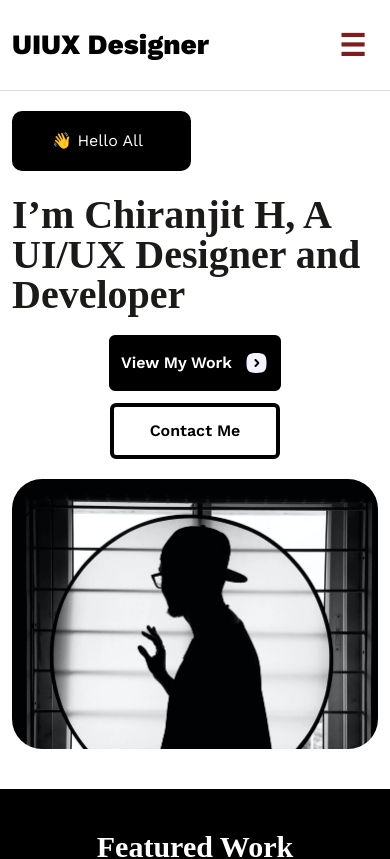
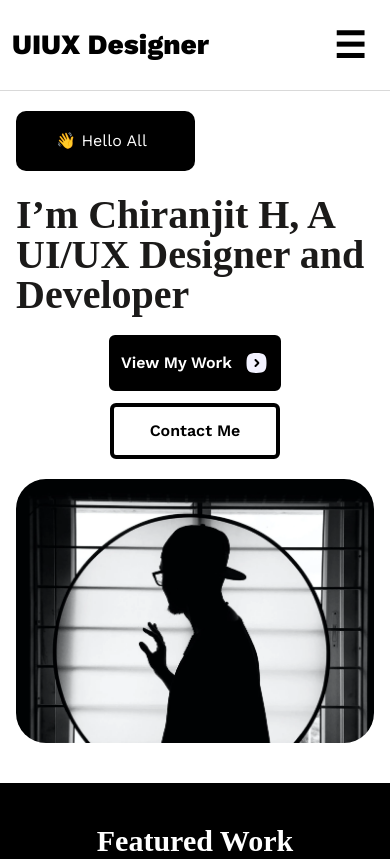
Before and after one commit to Raghav-558/UI-UX-Designer-project, a React (Create React App) app: page / in a window 390 px wide. Shown: the top 859 px of the page. Built offline with nearby package versions, Linux system fonts and the light colour scheme; a web font is replaced by a local one.

Commit message:
edit form spacing

```diff
--- a/src/components/comman/Alittlebit.jsx
+++ b/src/components/comman/Alittlebit.jsx
@@ -4,7 +4,7 @@ import Image1 from '../assets/images/little-bit-about-me-img.webp'
 const Alittlebit = () => {
     return (
         <div className='bg-black'>
-            <div className='max-w-[1140px] mx-auto px-3 '>
+            <div className='max-w-[1140px] mx-auto px-3'>
                 <div className='flex flex-wrap flex-row -mx-3 items-center'>
                     <div className='w-full lg:w-1/2 px-3'>
                         <div className='max-lg:pt-10'>
--- a/src/components/comman/Cards.jsx
+++ b/src/components/comman/Cards.jsx
@@ -30,7 +30,7 @@ const Cards = () => {
         <div className='flex flex-wrap flex-row -mx-3 pb-30 pt-14 max-sm:pt-6'>
           {CARDS.map((obj) => (
             <div className='w-full md:w-1/2 lg:w-1/3 px-3'>
-              <a href="#"> <div className='bg-white rounded-xl p-2 hover:scale-[1.02] transition-all duration-300 mb-5'>
+              <a href="#"> <div className='bg-white rounded-xl p-2 hover:scale-[1.02] transition-all duration-300 mb-6'>
                 <img src={obj.img} alt="sheepify" className='rounded-xl w-full' />
                 <div className='p-3'>
                   <h3 className='worksans font-semibold text-2xl max-sm:text-xl'>{obj.title}</h3>
--- a/src/components/comman/Form.jsx
+++ b/src/components/comman/Form.jsx
@@ -3,17 +3,17 @@ import React from 'react'
 const Form = () => {
     return (
         <div className=''>
-            <div className='max-w-[736px] mx-auto mt-20 px-3 mb-20 max-lg:mt-16 max-md:mt-10 max-sm:mt-8 max-lg:mb-16 max-md:mb-10 max-sm:mb-8'>
+            <div className='max-w-[736px] mx-auto mt-20 px-3 mb-20 max-lg:mt-16 max-md:mt-12 max-lg:mb-16 max-md:mb-12'>
                 <div>
                     <h2 className='text-fs-4xl eczar font-semibold leading-[80px] max-lg:text-fs-3xl max-md:text-5xl max-sm:text-fs-2xl'>Let’s work together</h2>
                     <form action="">
-                        <div className='gap-4 flex mt-8 max-sm:mt-5'>
-                            <input type="text" id='name' className='py-7 text-black bg-opacity-30 rounded-3xl pl-7 max-sm:pl-6 font-semibold text-xl max-sm:text-base worksans bg-customcream w-[50%] outline-none' placeholder='First name' />
-                            <input type="text" id='name' className='py-7 text-black bg-opacity-30 rounded-3xl pl-7 max-sm:pl-6 font-semibold text-xl max-sm:text-base worksans bg-customcream w-[50%] outline-none' placeholder='Last name' />
+                        <div className='gap-4 flex mt-8 max-sm:mt-5 max-sm:flex-wrap'>
+                            <input type="text" id='name' className='py-7 text-black bg-opacity-30 rounded-3xl pl-7 max-sm:pl-6 font-semibold text-xl max-sm:text-base worksans bg-customcream w-[50%] max-sm:w-full outline-none' placeholder='First name' />
+                            <input type="text" id='name' className='py-7 text-black bg-opacity-30 rounded-3xl pl-7 max-sm:pl-6 font-semibold text-xl max-sm:text-base worksans bg-customcream w-[50%] max-sm:w-full outline-none' placeholder='Last name' />
                         </div>
-                        <div className='gap-4 flex mt-4'>
-                            <input type="subject" id='subject' className='py-7 text-black bg-opacity-30 worksans rounded-3xl font-semibold text-xl max-sm:text-base work-xl pl-7 max-sm:pl-5 bg-customcream w-[37%] outline-none' placeholder='Subject' />
-                            <input type="email" id='email' className='py-7 text-black bg-opacity-30 worksans rounded-3xl font-semibold text-xl max-sm:text-base worksans pl-7 max-sm:pl-6 bg-customcream w-[65%] outline-none' placeholder='Email' />
+                        <div className='gap-4 flex mt-4 max-sm:flex-wrap'>
+                            <input type="subject" id='subject' className='py-7 text-black bg-opacity-30 worksans rounded-3xl font-semibold text-xl max-sm:text-base work-xl pl-7 max-sm:pl-5 bg-customcream w-[37%] max-sm:w-full outline-none' placeholder='Subject' />
+                            <input type="email" id='email' className='py-7 text-black bg-opacity-30 worksans rounded-3xl font-semibold text-xl max-sm:text-base worksans pl-7 max-sm:pl-6 bg-customcream w-[65%] max-sm:w-full outline-none' placeholder='Email' />
                         </div>
                         <textarea name="message" id="message" placeholder='Your message' className=' font-semibold text-xl max-sm:text-base worksans w-full h-[211px] max-sm:pl-6 text-black bg-opacity-30 rounded-[30px] pt-7 pl-7 bg-customcream outline-none mt-4' ></textarea>
                         <button type='submit' class="max-sm:text-base worksans mt-10 max-sm:mt-5 font-semibold text-xl rounded-md before:ease relative py-4 px-10 max-sm:px-6 max-sm:py-3 overflow-hidden border-4 border-black text-black transition-all duration-500 before:absolute before:top-1/2 before:h-0 before:w-64 before:origin-center before:-translate-x-20 before:rotate-45 before:bg-black before:duration-500 hover:text-white hover:before:h-64 hover:before:-translate-y-32">
--- a/src/components/comman/Herosection.jsx
+++ b/src/components/comman/Herosection.jsx
@@ -42,10 +42,10 @@ const Herosection = () => {
                     </ul>
                 </div>
                 <div
-                    className="lg:hidden relative right-3 text-red-900 z-30 text-3xl font-bold "
+                    className="lg:hidden relative right-3 z-30 text-4xl font-bold transition-all duration-300"
                     onClick={() => setIsOpen(!isOpen)}
                 >
-                    {isOpen ? "✕" : "☰"}
+                    {isOpen ? "❌" : "☰"}
                 </div>
             </nav>
             <div className={`w-full h-full bg-black z-20 transition-all lg:-top-full flex justify-center items-center duration-300 fixed ${isOpen ? "top-0" :"-top-full"}`}>
@@ -83,7 +83,7 @@ const Herosection = () => {
                     </ul>
                 </div>
             </div>
-            <div className='container max-w-[1140px] px-3 mx-auto mt-12 max-sm:mt-5 max-lg:mb-20 max-md:mb-10 mb-28'>
+            <div className='container max-w-[1140px] px-4 mx-auto mt-12 max-sm:mt-5 max-lg:mb-20 max-md:mb-10 mb-28'>
                 <div className='flex flex-wrap flex-row -mx-3 justify-between items-center'>
                     <div className='w-full lg:w-6/12 px-3'>
                         <div>
```
